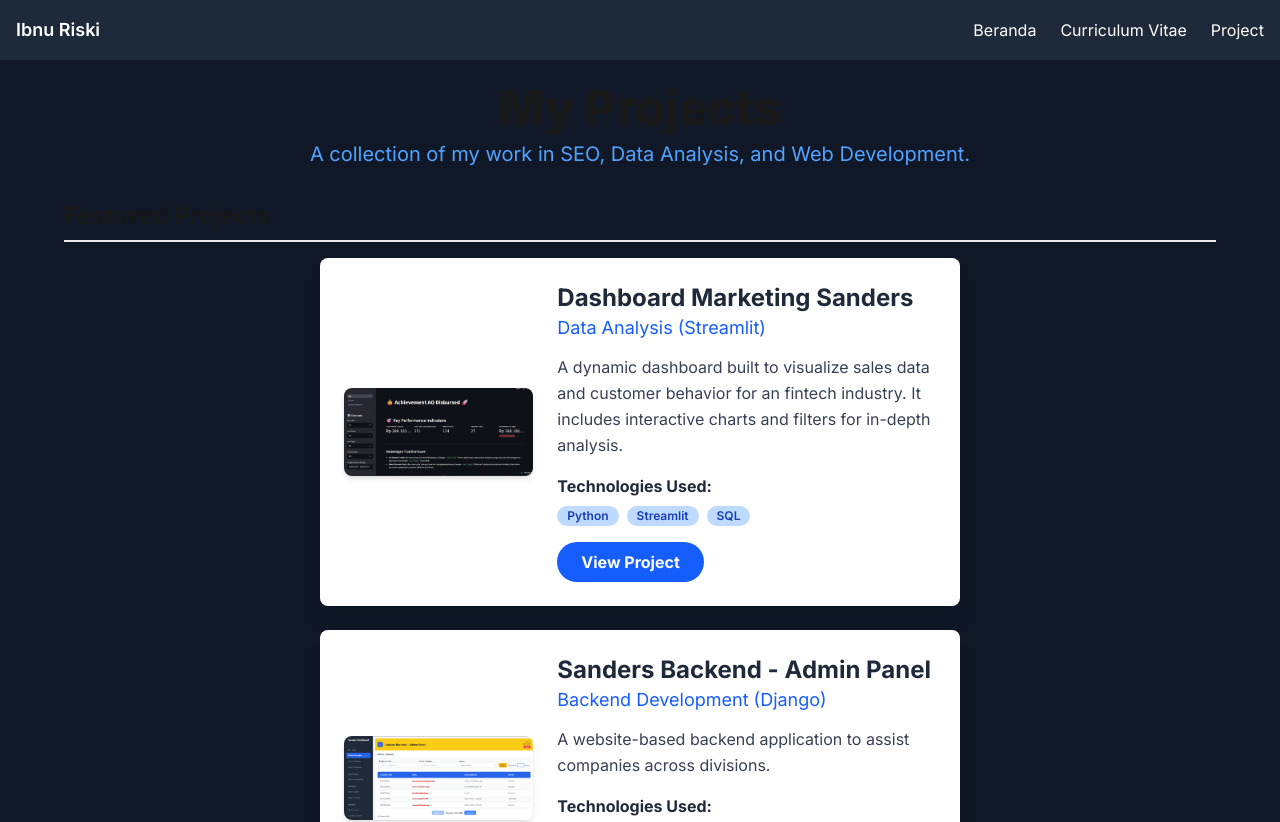
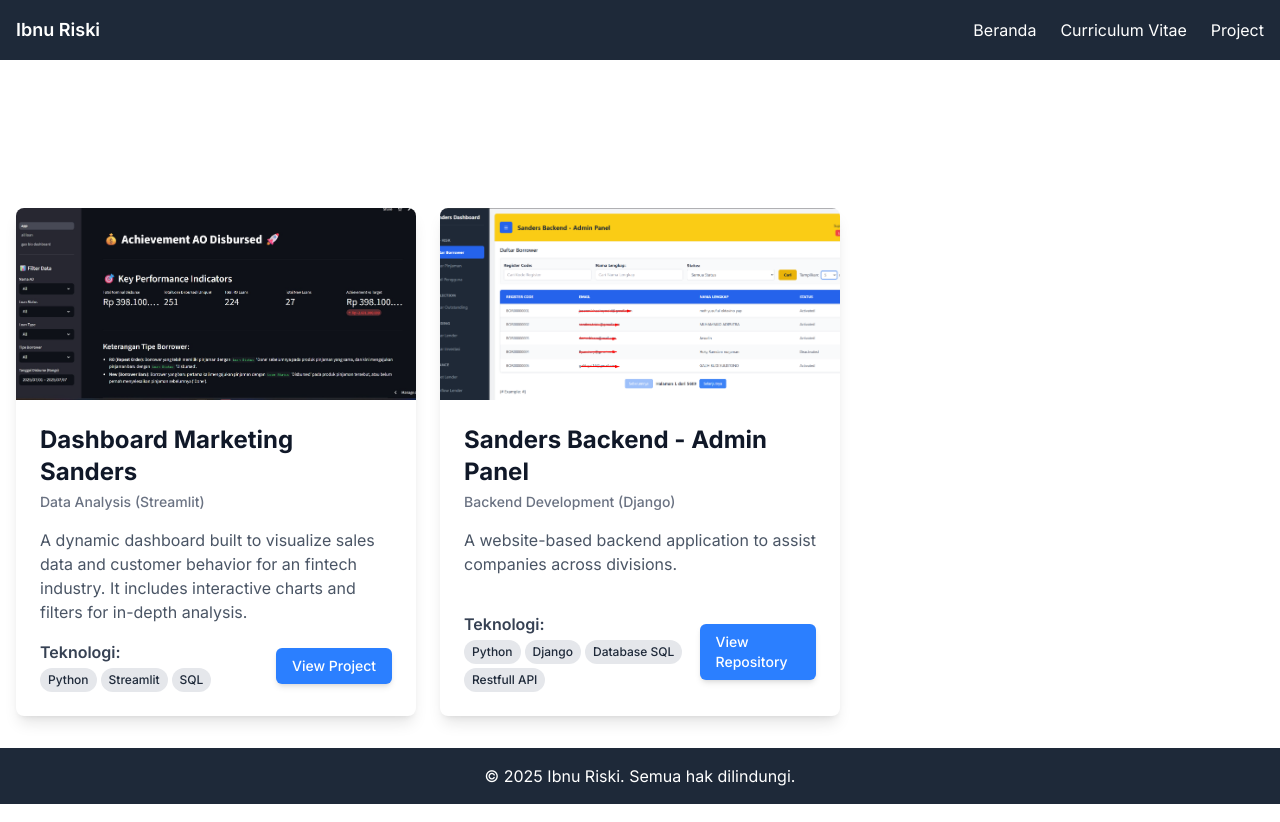
Before and after one commit to ibnurisk11/ts-portfolio, a Next.js app: page /projects in a window 1280 px wide. Shown: the top 822 px of the page. Built offline with nearby package versions, Linux system fonts and the light colour scheme.

Commit message:
layout fix

```diff
--- a/src/app/projects/page.tsx
+++ b/src/app/projects/page.tsx
@@ -1,9 +1,6 @@
-'use client';
+import React from 'react';
 
-import Link from 'next/link';
-import Image from 'next/image';
-import  { useState} from 'react';
-
+// Data proyek yang Anda berikan
 const projectsData = [
   {
     title: 'Dashboard Marketing Sanders',
@@ -12,7 +9,7 @@ const projectsData = [
     technologies: ['Python', 'Streamlit', 'SQL'],
     linkText: 'View Project',
     linkHref: 'https://appdailyreport-uvu9t5g43xhhodyh2ueaqt.streamlit.app/',
-    imageSrc: '/images/streamlit-data-report.jpg',
+    imageSrc: 'images/streamlit-data-report.jpg', // Menggunakan placeholder karena path lokal tidak didukung
   },
   {
     title: 'Sanders Backend - Admin Panel',
@@ -21,98 +18,66 @@ const projectsData = [
     technologies: ['Python', 'Django', 'Database SQL', 'Restfull API'],
     linkText: 'View Repository',
     linkHref: 'https://github.com/ibnurisk11/sanders-dashboard',
-    imageSrc: '/images/django-sanders-backend.png',
+    imageSrc: 'images/django-sanders-backend.png', // Menggunakan placeholder karena path lokal tidak didukung
   },
 ];
 
 export default function ProjectsPage() {
-  const [isModalOpen, setIsModalOpen] = useState(false);
-  const [selectedImage, setSelectedImage] = useState('');
-
-  const openModal = (imageSrc: string) => {
-    setSelectedImage(imageSrc);
-    setIsModalOpen(true);
-  };
-
-  const closeModal = () => {
-    setIsModalOpen(false);
-    setSelectedImage('');
-  };
-
   return (
-    <div className="container mx-auto px-8 py-8 bg-gray-900">
-
-      {/* Header */}
-      <header id="top" className="text-center py-5">
-        <h1 className="text-4xl md:text-5xl font-extrabold text-white-900">My Projects</h1>
-        <p className="text-lg md:text-xl text-blue-400 mt-2">A collection of my work in SEO, Data Analysis, and Web Development.</p>
-      </header>
-
-      {/* Projects Section */}
-      <section id="projects" className="py-3 mx-8">
-        <h2 className="text-2xl font-bold border-b-2 border-gray-200 pb-2 mb-4">Featured Projects</h2>
-
-        <div className="space-y-6 mx-32 px-32">
+    <div className="container mx-auto px-4 py-8">
+      <h1 className="text-4xl font-bold text-center mb-10 text-white py-8">Proyek Saya</h1>
+      <div className="grid grid-cols-1 md:grid-cols-2 lg:grid-cols-3 gap-6">
         {projectsData.map((project, index) => (
-            <div key={index} className="bg-white p-6 rounded-lg shadow-xl transition-transform duration-300 hover:scale-105 flex flex-col md:flex-row items-center gap-6">
-              <div className="md:w-1/3">
-                <Image
+          <div
+            key={index}
+            className="flex flex-col bg-white rounded-lg shadow-lg overflow-hidden transition-transform transform hover:scale-105"
+          >
+            {/* Bagian gambar proyek */}
+            <div className="relative h-48 overflow-hidden">
+              <img
                 src={project.imageSrc}
                 alt={project.title}
-                  width={400}
-                  height={250}
-                  layout="responsive"
-                  className="rounded-lg shadow-md cursor-pointer"
-                  onClick={() => openModal(project.imageSrc)}
+                className="w-full h-full object-cover"
               />
             </div>
-              <div className="md:w-2/3">
-                <h5 className="text-xl md:text-2xl font-bold text-gray-800">{project.title}</h5>
-                <h6 className="text-lg text-blue-600 mb-3">{project.subtitle}</h6>
-                <p className="text-gray-700 leading-relaxed">{project.description}</p>
 
-                <div className="mt-4">
-                  <h6 className="font-bold text-gray-800 mb-2">Technologies Used:</h6>
-                  <div className="flex flex-wrap gap-2">
+            {/* Bagian isi kartu proyek */}
+            <div className="p-6 flex-grow flex flex-col">
+              <h2 className="text-2xl font-bold text-gray-900 mb-1">{project.title}</h2>
+              <h3 className="text-sm font-medium text-gray-500 mb-4">{project.subtitle}</h3>
+              <p className="text-gray-600 mb-4 flex-grow">{project.description}</p>
+
+              {/* Bagian yang sejajar (teknologi dan tombol) */}
+              <div className="flex items-center justify-between mt-auto">
+                <div className="flex flex-col">
+                  <span className="font-semibold text-gray-700">Teknologi:</span>
+                  <div className="flex flex-wrap gap-1 mt-1">
                     {project.technologies.map((tech, techIndex) => (
-                      <span key={techIndex} className="bg-blue-200 text-blue-800 text-xs font-semibold px-2.5 py-0.5 rounded-full">
+                      <span
+                        key={techIndex}
+                        className="bg-gray-200 text-gray-800 text-xs font-medium px-2 py-1 rounded-full"
+                      >
                         {tech}
                       </span>
                     ))}
                   </div>
                 </div>
-                <Link href={project.linkHref} className="inline-block mt-4 px-6 py-2 bg-blue-600 text-white font-bold rounded-full hover:bg-blue-700 transition-colors duration-300">
+
+                {/* Tombol "Lihat Proyek" dengan efek hover */}
+                <a
+                  href={project.linkHref}
+                  target="_blank"
+                  rel="noopener noreferrer"
+                  className="inline-block px-4 py-2 text-sm font-medium text-white bg-blue-500 rounded-md shadow-md
+                             hover:bg-blue-600 transition-colors duration-300 transform hover:scale-105"
+                >
                   {project.linkText}
-                </Link>
+                </a>
+              </div>
             </div>
           </div>
         ))}
       </div>
-      </section>
-
-            {/* Pop-up Modal */}
-      {isModalOpen && (
-        <div
-          className="fixed inset-0 z-50 flex items-center justify-center bg-black bg-opacity-75 backdrop-blur-sm"
-          onClick={closeModal}
-        >
-          <div className="relative max-w-4xl max-h-full p-4" onClick={(e) => e.stopPropagation()}>
-            <button
-              onClick={closeModal}
-              className="absolute top-2 right-2 text-white text-3xl font-bold p-2 z-10"
-            >
-              &times;
-            </button>
-            <Image
-              src={selectedImage}
-              alt="Expanded view"
-              width={800}
-              height={600}
-              className="rounded-lg shadow-2xl"
-            />
-          </div>
-        </div>
-      )}
     </div>
   );
 }
```
Lines whose indentation alone changed are shown as unchanged.
